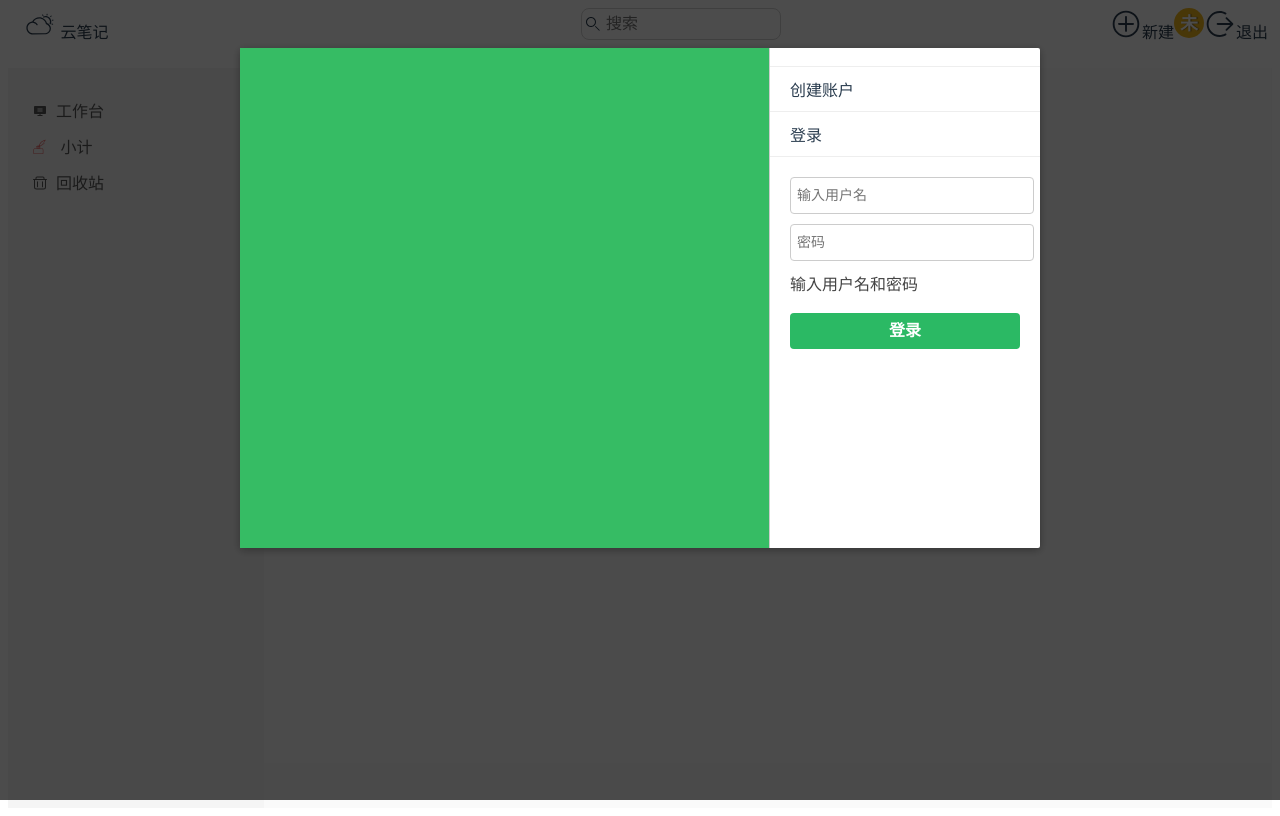
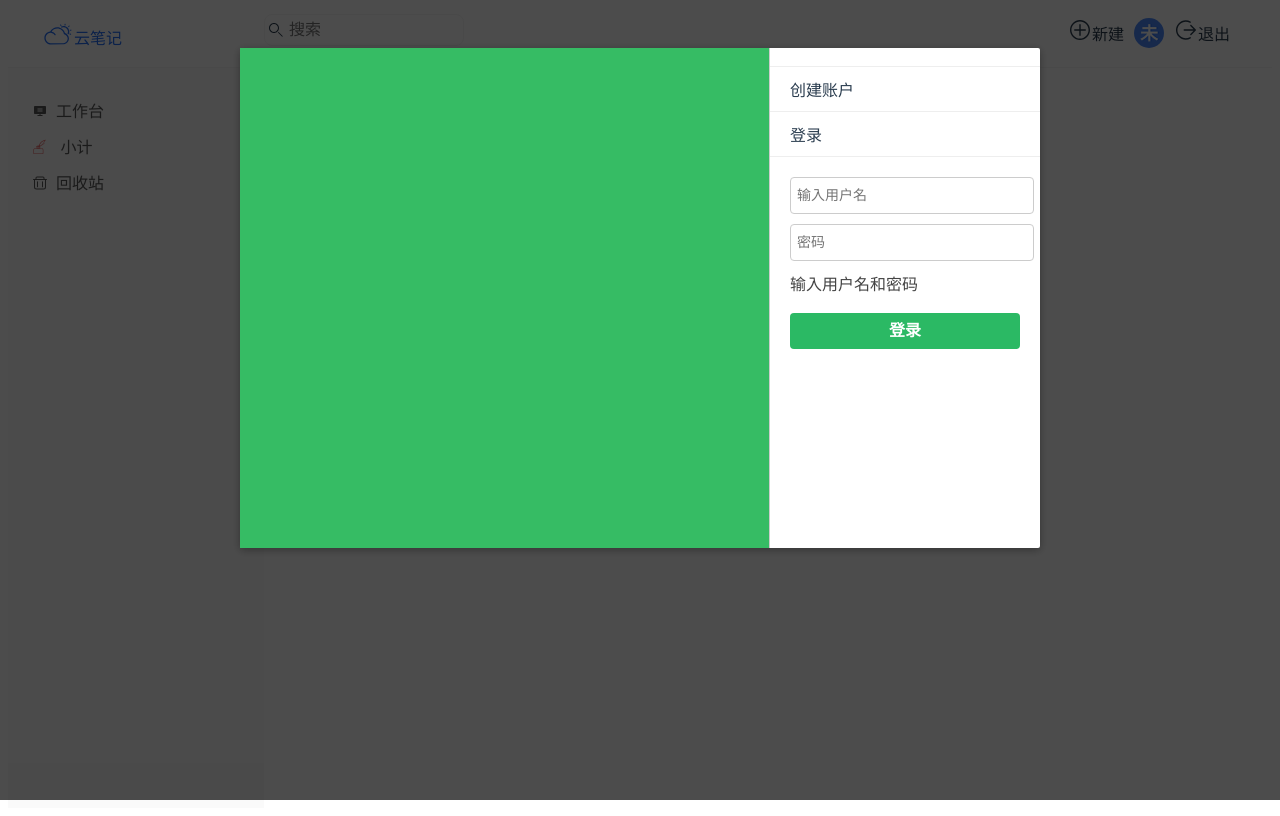
Before and after one commit to ao1115/notebook, a Vue app: page /#/login in a window 1280 px wide. Built offline with nearby package versions, Linux system fonts and the light colour scheme; no server answers.

Commit message:
完善了部分css代码

```diff
--- a/package.json
+++ b/package.json
@@ -10,6 +10,7 @@
   },
   "dependencies": {
     "axios": "^0.24.0",
+    "element-ui": "^2.15.6",
     "register-service-worker": "^1.7.1",
     "svg-sprite-loader": "^6.0.11",
     "vue": "^2.6.11",
--- a/src/apis/notebooks.js
+++ b/src/apis/notebooks.js
@@ -1,4 +1,4 @@
-import { friendlyDate } from "../helpers/util"
+
 import request from "../helpers/request";
 const URL = {
     GET: '/notebooks',
@@ -14,11 +14,13 @@ export default {
                 res.data.forEach(notebook => {
                     let date = new Date(notebook.createdAt)
                     console.log(date)
-                    let Y = date.getFullYear() + '-';
+                    // let Y = date.getFullYear() + '-';
                     let M = (date.getMonth() + 1 < 10 ? '0' + (date.getMonth() + 1) : date.getMonth() + 1) + '-';
                     let D = date.getDate() + ' ';
-                    console.log(Y + M + D);
-                    notebook.createdAt = Y + M + D
+                    let h = date.getHours() + ':';
+                    let m = date.getMinutes();
+                    console.log(M + D + h + m);
+                    notebook.createdAt = M + D + h + m
                 })
                 resolve(res)
                 console.log(res)
--- a/src/components/Avatar.vue
+++ b/src/components/Avatar.vue
@@ -36,9 +36,9 @@ span {
   text-align: center;
   line-height: 32px;
   border-radius: 50%;
-  background: #f2b81c;
+  background: rgb(78, 139, 252);
   color: #fff;
-  text-shadow: 1px 0 1px #795c19;
+  text-shadow: 1px 0 1px rgb(25, 102, 247);
   font-weight: bold;
   text-transform: uppercase;
   font-size: 18px;
--- a/src/components/Nav.vue
+++ b/src/components/Nav.vue
@@ -8,17 +8,17 @@
       <input type="search" placeholder="搜索" />
       <Icon name="search" />
     </div>
-    <div class="info">
-      <div class="add" @click="onCreate">
+    <ul class="info">
+      <li class="add" @click="onCreate">
         <Icon name="add" />
         <span>新建</span>
-      </div>
-      <Avatar />
-      <div class="logout" @click="logout">
+      </li>
+      <li><Avatar /></li>
+      <li class="logout" @click="logout">
         <Icon name="logout" />
         <span>退出</span>
-      </div>
-    </div>
+      </li>
+    </ul>
   </div>
 </template>
 
@@ -37,11 +37,28 @@ export default {
       });
     },
     onCreate() {
-      let title = window.prompt("请输入标题");
-      if (title.trim() === "") {
-        alert("笔记标题不能为空");
-        return;
-      }
+      this.$prompt("请输入笔记本标题", "新建笔记本", {
+        confirmButtonText: "确定",
+        cancelButtonText: "取消",
+        inputPattern: /^.{1,30}$/,
+        inputErrorMessage: "标记不能为空，且不能超过30个字符",
+      })
+        .then(({ value }) => {
+          return NoteBooks.addNoteBook({ title: value });
+        })
+        .then((res) => {
+          this.notebooks.unshift(res.data);
+          this.$message({
+            type: "success",
+            message: res.msg,
+          });
+        })
+        .catch(() => {
+          this.$message({
+            type: "info",
+            message: res.msg,
+          });
+        });
       NoteBooks.addNoteBook({ title }).then((res) => {
         this.notebooks.unshift(res.data);
         console.log(res);
@@ -59,22 +76,32 @@ export default {
   display: flex;
   flex-direction: row;
   justify-content: space-between;
-  padding: 0 8px;
-  margin-left: 8px;
+  padding-left: 24px;
+  padding-right: 24px;
+  border-bottom: 1px solid #f5f5f5;
   > .logo {
     width: 232px;
     height: 100%;
+    margin: 10px;
     > .icon {
       width: 32px;
       height: 32px;
+      color: rgb(38, 112, 248);
+    }
+    > span {
+      position: absolute;
+      top: 25px;
+      color: rgb(38, 112, 248);
     }
   }
   .search {
     position: relative;
+    top: 6px;
+    right: 308px;
     > input {
       width: 200px;
       height: 32px;
-      border: 1px solid #d3d3d3;
+      border: 1px solid #f5f5f5;
       border-radius: 8px;
       text-align: left;
       padding: 0 24px;
@@ -89,10 +116,18 @@ export default {
     display: flex;
     flex-direction: row;
     justify-content: space-between;
-    padding: 0 4px;
+    padding: 10px 8px;
     .icon {
-      width: 32px;
-      height: 32px;
+      width: 24px;
+      height: 24px;
+    }
+    > li {
+      margin-right: 10px;
+    }
+    .add {
+      > span {
+        line-height: 24px;
+      }
     }
   }
 }
--- a/src/components/SideBar.vue
+++ b/src/components/SideBar.vue
@@ -36,13 +36,12 @@
 <style lang="scss" scoped>
 .side-bar {
   height: 100%;
-  background-color: #fafafa;
   display: flex;
   flex-direction: row;
 }
 .icons {
   width: 256px;
-  background-color: #f5f5f5;
+  background-color: #fafafa;
   display: flex;
   flex-direction: column;
   padding: 24px 8px;
@@ -54,7 +53,7 @@
     color: #595959;
     height: 32px;
     &.selected {
-      background-color: #333;
+      background-color: #f5f5f5;
     }
     > svg {
       margin-right: 8px;
--- a/src/helpers/util.js
+++ /dev/null
@@ -1,16 +0,0 @@
-export function friendlyDate(datsStr) {
-    let dateObj = typeof datsStr === 'object' ? datsStr : new Date(datsStr)
-    let time = dateObj.getTime()
-    let now = Date.now()
-    let space = now - time
-    let str = ''
-    if (space < 6000) {
-        str = '刚刚'
-    } else if (space < 1000 * 3600) {
-        str = Math.floor(space / 60000) + '分钟前'
-    } else if (space < 1000 * 3600 * 24) {
-        str = Math.floor(space / 60000) + '小时前'
-    } else {
-        str = date.getFullYear() + date.getMonth() + date.getDate()
-    }
-}
--- a/src/main.ts
+++ b/src/main.ts
@@ -6,13 +6,16 @@ import store from './store'
 import SideBar from '@/components/SideBar.vue'
 import Icon from '@/components/Icon.vue'
 import Nav from '@/components/Nav.vue'
+import ElementUI from 'element-ui';
+import 'element-ui/lib/theme-chalk/index.css';
+
 
 Vue.component('SideBar', SideBar);
 Vue.component('Icon', Icon);
 Vue.component('Nav', Nav);
 
 Vue.config.productionTip = false
-
+Vue.use(ElementUI);
 new Vue({
   router,
   store,
--- a/src/views/NoteBookList.vue
+++ b/src/views/NoteBookList.vue
@@ -1,16 +1,15 @@
-
 <template>
   <div>
     <div class="notebookList">笔记本列表{{ notebooks.length }}</div>
     <ul class="notebooks">
       <li v-for="notebook in notebooks" :key="notebook.id">
-        <Icon name="notebook" />
-        <div>
+        <Icon name="notebook" class="notebook-icon" />
+        <div class="title">
           <router-link to="/note/1">
-            <span>{{ notebook.title }}</span>
+            <span class="notebook-title">{{ notebook.title }}</span>
           </router-link>
           <span @click.stop.prevent="onEdit(notebook)" class="onEdit"
-            ><Icon name="pan"
+            ><Icon name="pan" class="pan"
           /></span>
         </div>
         <div>{{ notebook.createdAt }}</div>
@@ -41,20 +40,53 @@ export default {
   },
   methods: {
     onEdit(notebook) {
-      let title = window.prompt("修改标题", notebook.title);
-      NoteBooks.updateNoteBook(notebook.id, { title }).then((res) => {
-        notebook.title = title;
-        alert(res.msg);
-      });
+      let title = "";
+      this.$prompt("请输入笔记本标题", "修改笔记本", {
+        confirmButtonText: "确定",
+        cancelButtonText: "取消",
+        inputPattern: /^.{1,30}$/,
+        inputValue: notebook.title,
+        inputErrorMessage: "标题不能为空，且不能超过30个字符",
+      })
+        .then(({ value }) => {
+          title = value;
+          NoteBooks.updateNoteBook(notebook.id, { title }).then((res) => {
+            notebook.title = title;
+            this.$message({
+              type: "success",
+              message: res.meg,
+            });
+          });
+        })
+        .catch(() => {
+          this.$message({
+            type: "info",
+            message: "网络异常",
+          });
+        });
     },
     onDelete(notebook) {
-      let isConfrim = window.confirm("确定要删除吗");
-      if (isConfrim) {
-        NoteBooks.deleteNoteBook(notebook.id).then((res) => {
+      this.$confirm("此操作将永久删除该文件, 是否继续?", "提示", {
+        confirmButtonText: "确定",
+        cancelButtonText: "取消",
+        type: "warning",
+      })
+        .then(() => {
+          return NoteBooks.deleteNoteBook(notebook.id);
+        })
+        .then((res) => {
           this.notebooks.splice(this.notebooks.indexOf(notebook), 1);
-          alert(res.msg);
+          this.$message({
+            type: "success",
+            message: "删除成功!",
+          });
+        })
+        .catch(() => {
+          this.$message({
+            type: "info",
+            message: "已取消删除",
+          });
         });
-      }
     },
   },
 };
@@ -62,15 +94,42 @@ export default {
 
 
 <style lang="scss" scoped>
+.notebookList {
+  height: 56px;
+  line-height: 56px;
+  margin-left: 50px;
+}
 .notebooks {
   min-width: 800px;
   > li {
     display: flex;
     flex-direction: row;
     justify-content: space-between;
-    background-color: pink;
-    border: 1px solid #333;
+    border-bottom: 1px solid #f5f5f5;
     padding: 8px;
+    margin-top: 4px;
+    .notebook-icon {
+      margin-left: 4px;
+    }
+    > .title {
+      min-width: 450px;
+      margin-left: 10px;
+      > .notebook-title {
+        margin-left: 10px;
+      }
+      .icon {
+        margin-left: 10px;
+        color: #a7a7a7;
+      }
+      .pan {
+        visibility: hidden;
+      }
+    }
+  }
+  > li:hover {
+    .pan {
+      visibility: visible;
+    }
   }
 }
 @import "~@/assets/style/reset.scss";
```
Also changed, not shown: 1 other file (tests, documents, lock files or other folders).
